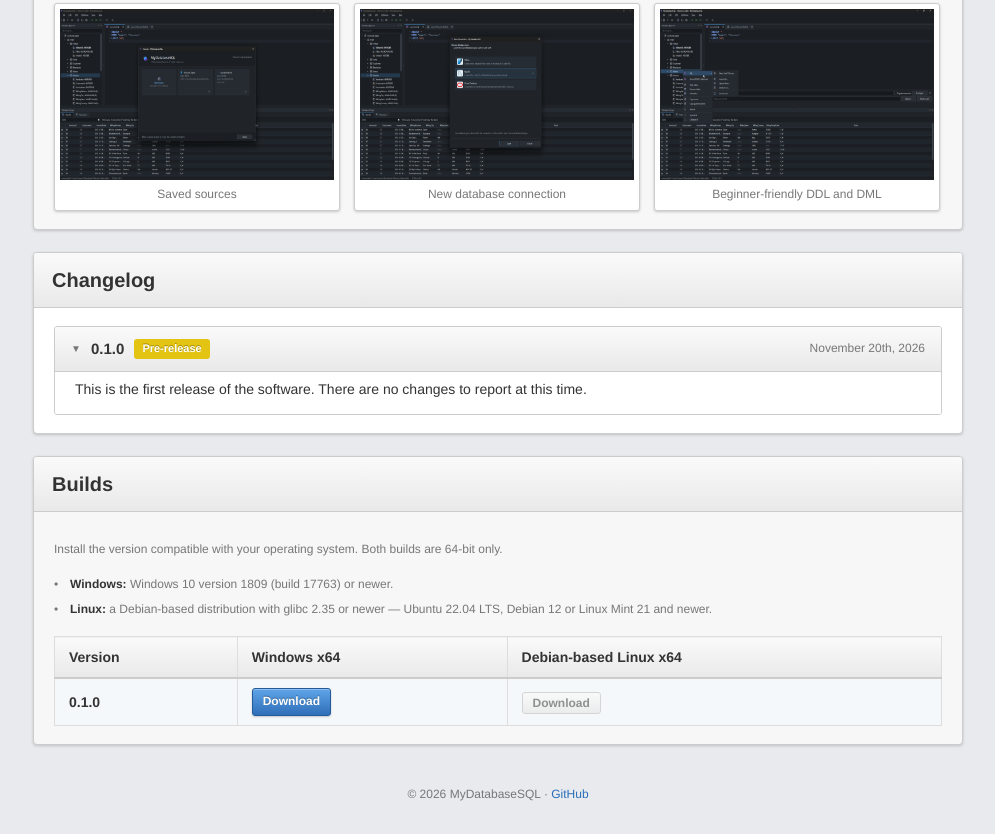
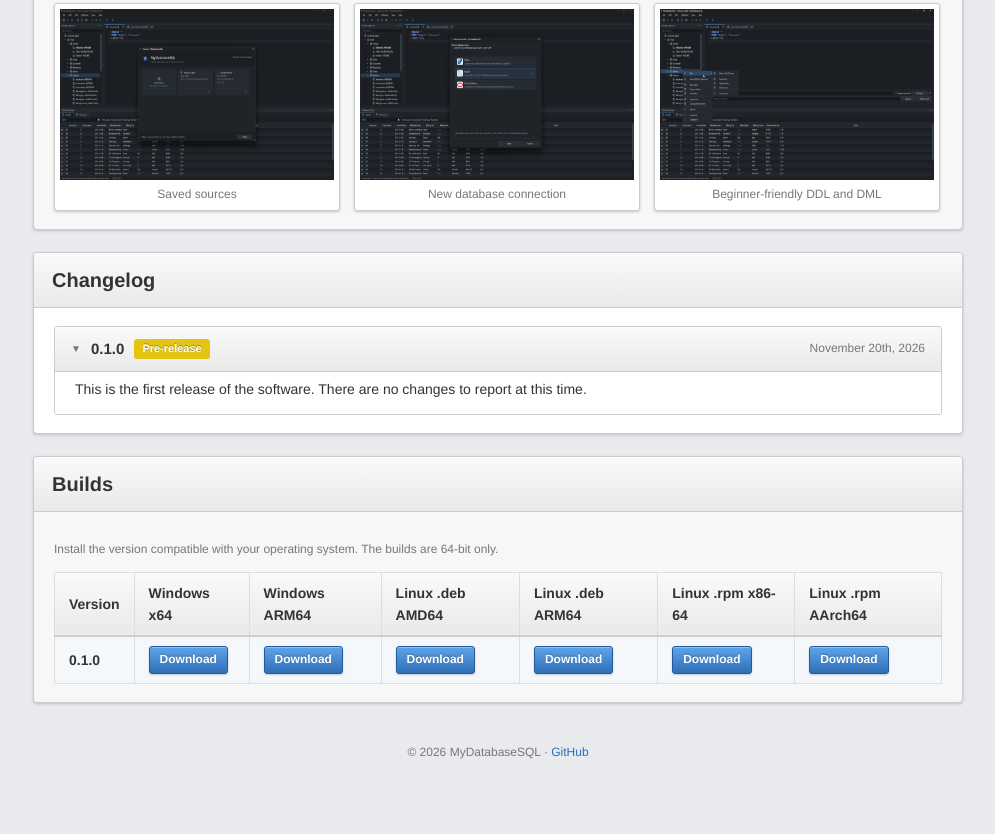
Before and after one commit to MyDatabaseSQL/Home, a plain HTML site: page index.html in a window 1280 px wide. Shown: the part 1678-2512 px from the top of the page, without its empty margins (142-1137 px from the left). After the commit the page ends 2470 px from the top, so only its background shows below. Drawn offline with Linux system fonts and the light colour scheme.

Commit message:
Updated builds

```diff
--- a/index.html
+++ b/index.html
@@ -180,28 +180,46 @@
     <div class="panel alt-1" id="builds">
       <h1>Builds</h1>
       <div class="panel-body">
-        <p class="note">Install the version compatible with your operating system. Both builds are 64-bit only.</p>
-        <ul class="reqs">
-          <li><b>Windows:</b> Windows 10 version 1809 (build 17763) or newer.</li>
-          <li><b>Linux:</b> a Debian-based distribution with glibc 2.35 or newer &mdash; Ubuntu 22.04 LTS, Debian 12 or Linux Mint 21 and newer.</li>
-        </ul>
+        <p class="note">Install the version compatible with your operating system. The builds are 64-bit only.</p>
         <div class="table-wrap">
           <table>
             <thead>
               <tr>
                 <th>Version</th>
                 <th>Windows x64</th>
-                <th>Debian-based Linux x64</th>
+                <th>Windows ARM64</th>
+                <th>Linux .deb AMD64</th>
+                <th>Linux .deb ARM64</th>
+                <th>Linux .rpm x86-64</th>
+                <th>Linux .rpm AArch64</th>
               </tr>
             </thead>
             <tbody>
               <tr>
                 <td class="v">0.1.0</td>
+                <!-- Windows x64 -->
                 <td><a class="btn sm"
                     href="https://github.com/MyDatabaseSQL/Home/releases/download/0.1.0/MyDatabaseSQL-0.1.0-x64-setup.exe">Download</a>
                 </td>
-                <td><button class="btn sm" type="button" disabled
-                    title="Linux build coming soon">Download</button>
+                <!-- Windows ARM64 -->
+                <td><a class="btn sm"
+                    href="https://github.com/MyDatabaseSQL/Home/releases/download/0.1.0/MyDatabaseSQL-0.1.0-arm64-setup.exe">Download</a>
+                </td>
+                <!-- Linux .deb x64 -->
+                <td><a class="btn sm"
+                    href="https://github.com/MyDatabaseSQL/Home/releases/download/0.1.0/mydatabasesql_0.1.0_amd64.deb">Download</a>
+                </td>
+                <!-- Linux .deb ARM64 -->
+                <td><a class="btn sm"
+                    href="https://github.com/MyDatabaseSQL/Home/releases/download/0.1.0/mydatabasesql_0.1.0_arm64.deb">Download</a>
+                </td>
+                <!-- Linux .rpm x64 -->
+                <td><a class="btn sm"
+                    href="https://github.com/MyDatabaseSQL/Home/releases/download/0.1.0/mydatabasesql-0.1.0-1.x86_64.rpm">Download</a>
+                </td>
+                <!-- Linux .rpm ARM64 -->
+                <td><a class="btn sm"
+                    href="https://github.com/MyDatabaseSQL/Home/releases/download/0.1.0/mydatabasesql-0.1.0-1.aarch64.rpm">Download</a>
                 </td>
               </tr>
             </tbody>
```
